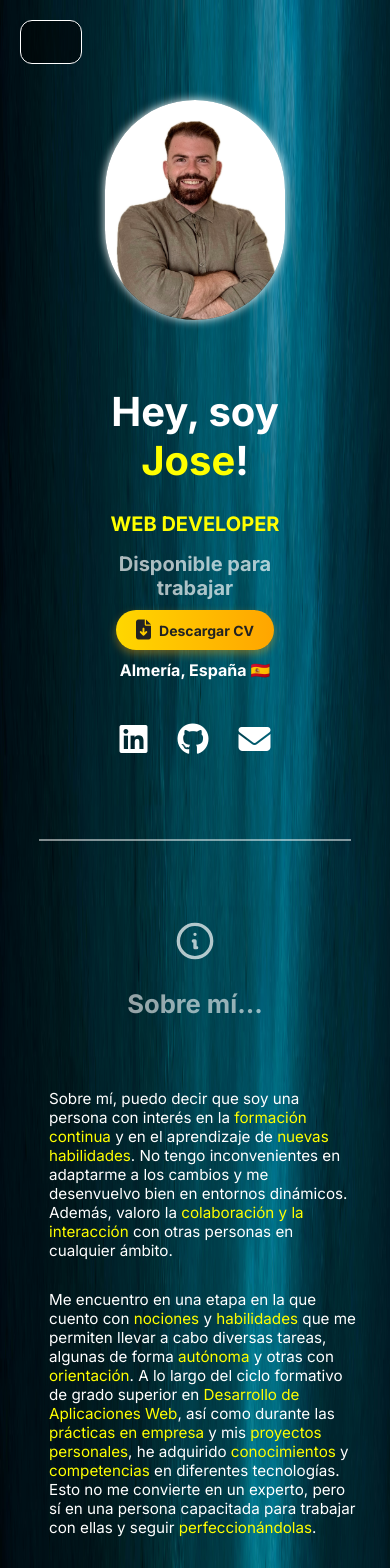
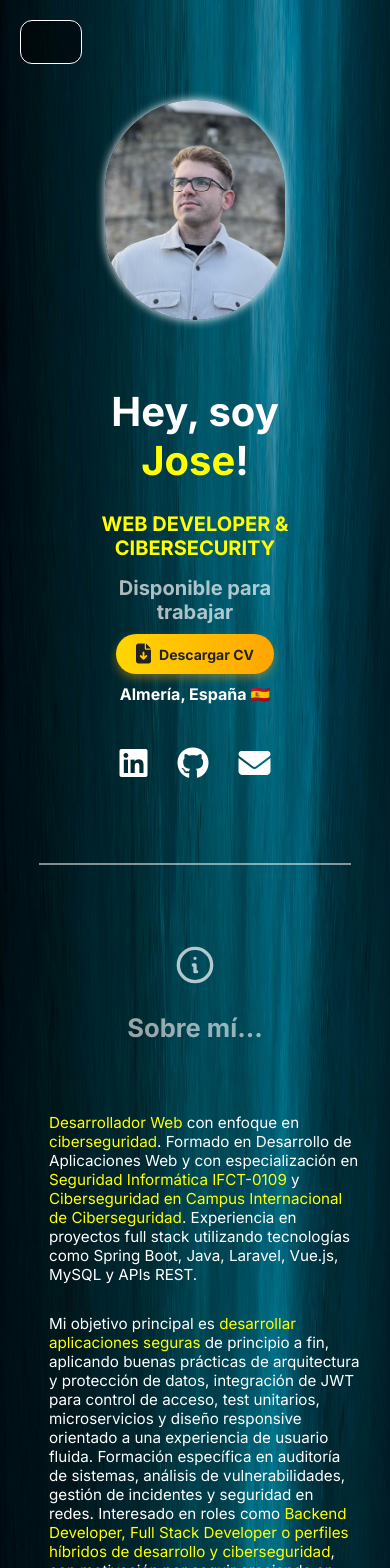
Before and after one commit to JoseMartinez98/CV2, a Vue app: page / in a window 390 px wide. Shown: the top 1568 px of the page. Built offline with nearby package versions, Linux system fonts and the light colour scheme.

Commit message:
nuevos datos

```diff
--- a/src/App.vue
+++ b/src/App.vue
@@ -6,6 +6,7 @@ import Proyectos from "./components/Proyectos.vue";
 import Formacion from "./components/Formacion.vue";
 import PiePagina from "./components/PiePagina.vue";
 import Formulario from "./components/Formulario.vue";
+import Experiencia from "./components/Experiencia.vue";
 </script>
 
 <template>
@@ -31,9 +32,14 @@ import Formulario from "./components/Formulario.vue";
   </div>
   <hr />
   <div id="section5" class="section" v-observe-animate="'animate-slide-up'">
+    <Experiencia />
+  </div>
+  <hr />
+  <div id="section6" class="section" v-observe-animate="'animate-slide-up'">
     <Formulario />
   </div>
   <hr />
+
 
   <PiePagina />
 </template>
--- a/src/components/Contacto.vue
+++ b/src/components/Contacto.vue
@@ -23,32 +23,26 @@ import Menu from "./Menu.vue";
 
     <div class="descripcion">
       <span>
-        Sobre mí, puedo decir que soy una persona con interés en la
-        <span class="nombre"> formación continua</span> y en el aprendizaje de
-        <span class="nombre"> nuevas habilidades</span>. No tengo inconvenientes
-        en adaptarme a los cambios y me desenvuelvo bien en entornos dinámicos.
-        Además, valoro la
-        <span class="nombre"> colaboración y la interacción</span> con otras
-        personas en cualquier ámbito.
+        <span class="nombre">Desarrollador Web</span> con enfoque en <span class="nombre">ciberseguridad</span>. Formado en Desarrollo
+        de Aplicaciones Web y con especialización en <span class="nombre">Seguridad Informática
+        IFCT-0109</span> y <span class="nombre">Ciberseguridad en Campus Internacional de Ciberseguridad</span>.
+        Experiencia en proyectos full stack utilizando tecnologías como Spring
+        Boot, Java, Laravel, Vue.js, MySQL y APIs REST.
       </span>
     </div>
     <div class="descripcion">
       <span>
-        Me encuentro en una etapa en la que cuento con
-        <span class="nombre"> nociones </span> y
-        <span class="nombre"> habilidades </span> que me permiten llevar a cabo
-        diversas tareas, algunas de forma
-        <span class="nombre"> autónoma </span> y otras con
-        <span class="nombre">orientación</span>. A lo largo del ciclo formativo
-        de grado superior en
-        <span class="nombre"> Desarrollo de Aplicaciones Web</span>, así como
-        durante las <span class="nombre"> prácticas en empresa</span> y mis
-        <span class="nombre">proyectos personales</span>, he adquirido
-        <span class="nombre">conocimientos</span> y
-        <span class="nombre">competencias</span> en diferentes tecnologías. Esto
-        no me convierte en un experto, pero sí en una persona capacitada para
-        trabajar con ellas y seguir
-        <span class="nombre">perfeccionándolas</span>.
+        Mi objetivo principal es <span class="nombre">desarrollar aplicaciones seguras</span> de principio a
+        fin, aplicando buenas prácticas de arquitectura y protección de datos,
+        integración de JWT para control de acceso, test unitarios,
+        microservicios y diseño responsive orientado a una experiencia de
+        usuario fluida. Formación específica en auditoría de sistemas, análisis
+        de vulnerabilidades, gestión de incidentes y seguridad en redes.
+        Interesado en roles como <span class="nombre">Backend Developer, Full Stack Developer o
+        perfiles híbridos de desarrollo y ciberseguridad</span>, con motivación por
+        seguir creciendo en entornos profesionales colaborativos y ágiles. Me
+        definen la proactividad, la capacidad de aprendizaje y el compromiso por
+        aportar soluciones de calidad.
       </span>
     </div>
     <div class="descripcion">
--- a/src/components/Encabezado.vue
+++ b/src/components/Encabezado.vue
@@ -3,12 +3,12 @@
 <template>
 <div class="encabezado">
     <div class="fotoPerfil">
-        <img class="perfil" src="/public/image/perfil.jpg">
+        <img class="perfil" src="/public/image/perfil2.jpeg">
     </div>
     <div class="infoPersonal">
         <h1> Hey, soy <span class="nombre"> Jose</span>!
         </h1>
-        <h2 class="nombre"> WEB DEVELOPER</h2>
+        <h2 class="nombre"> WEB DEVELOPER & CIBERSECURITY</h2>
         <h2>Disponible para trabajar
             <a href="documents/CV_JoseAntonioMartinezGonzalez.pdf" download="CV_JoseAntonioMartinezGonzalez" class="btn-cv">
             <i class="fas fa-file-download" style="margin-right: 8px;"></i> Descargar CV</a>
--- /dev/null
+++ b/src/components/Experiencia.vue
@@ -0,0 +1,172 @@
+<script setup>
+</script>
+
+<template>
+  <div class="formacion">
+    <div class="titulo-con-icono">
+      <svg class="icono-info" xmlns="http://www.w3.org/2000/svg" fill="none" viewBox="0 0 24 24" stroke="currentColor">
+        <path stroke-linecap="round" stroke-linejoin="round" stroke-width="2" d="M12 14l9-5-9-5-9 5 9 5zm0 0v6m0 0l3-3m-3 3l-3-3" />
+      </svg>
+      <h1>Experiencia...</h1>
+    </div>
+
+    <div class="titulos">
+      <ul class="timeline">
+        <li>
+            <span class="fecha">11/2025 - 12/2025</span>
+            <h3>Seguridad informática</h3>
+            <p>Almerimatik Formación – España</p>
+            <p>Diferentes actividades relacionadas con la seguridad, configurción ISO segura, configuración red camaras de seguridad etc</p>
+        </li>
+        <li>
+            <span class="fecha">1/2025 - 3/2025</span>
+            <h3>Desarrollo Web</h3>
+            <p>Alborada IT – España</p>
+            <p>Desarrollo Full Stack Aplicación Web Laravel - Vue - MySQL</p>
+        </li>
+      </ul>
+    </div>
+  </div>
+</template>
+
+<style scoped>
+h1 {
+  width: 100%;
+  color: rgba(255, 255, 255, 0.585);
+  font-size: 40px;
+  margin-left: 2%;
+  margin-bottom: 40px;
+}
+
+.titulo-con-icono {
+  display: flex;
+  align-items: center;
+  width: 100%;
+  margin-left: 40px;
+}
+
+.icono-info {
+  width: 60px;
+  height: 60px;
+  margin-right: 10px;
+  margin-bottom: 10px;
+  color: rgba(255, 255, 255, 0.7);
+}
+
+.titulos {
+  display: flex;
+  justify-content: center;
+  margin: 40px 0;
+}
+
+.timeline {
+  list-style: none;
+  border-left: 2px solid rgba(255, 255, 255, 0.3);
+  padding-left: 30px;
+  position: relative;
+  max-width: 600px;
+  width: 100%;
+  margin: 0 auto;
+}
+
+.timeline li {
+  margin-bottom: 30px;
+  position: relative;
+  padding-left: 20px;
+}
+
+.timeline li::before {
+  content: '';
+  position: absolute;
+  left: -17px;
+  top: 5px;
+  width: 12px;
+  height: 12px;
+  background-color: rgba(255, 255, 255, 0.7);
+  border-radius: 50%;
+  border: 2px solid white;
+}
+
+.timeline h3 {
+  margin: 0;
+  color: white;
+  font-size: 18px;
+}
+
+.timeline p {
+  margin: 5px 0 0;
+  color: rgba(255, 255, 255, 0.7);
+  font-size: 14px;
+}
+
+.fecha {
+  font-size: 14px;
+  color: #ccc;
+  margin-bottom: 5px;
+  display: block;
+}
+
+@media (max-width: 768px) {
+  h1 {
+    font-size: 28px;
+    text-align: center;
+    margin-left: 0;
+  }
+
+  .titulo-con-icono {
+    flex-direction: column;
+    align-items: center;
+    margin-left: 0;
+  }
+
+  .icono-info {
+    width: 50px;
+    height: 50px;
+    margin: 0 0 10px 0;
+  }
+
+  .timeline {
+    padding-left: 20px;
+    border-left: 1.5px solid rgba(255, 255, 255, 0.3);
+  }
+
+  .timeline h3 {
+    font-size: 16px;
+  }
+
+  .timeline p {
+    font-size: 13px;
+  }
+
+  .fecha {
+    font-size: 13px;
+  }
+}
+
+@media (max-width: 480px) {
+  h1 {
+    font-size: 1.6rem;
+  }
+
+  .icono-info {
+    width: 40px;
+    height: 40px;
+  }
+
+  .timeline {
+    padding-left: 15px;
+  }
+
+  .timeline h3 {
+    font-size: 15px;
+  }
+
+  .timeline p {
+    font-size: 12px;
+  }
+
+  .fecha {
+    font-size: 12px;
+  }
+}
+</style>
--- a/src/components/Formacion.vue
+++ b/src/components/Formacion.vue
@@ -1,11 +1,21 @@
-<script setup>
-</script>
+<script setup></script>
 
 <template>
   <div class="formacion">
     <div class="titulo-con-icono">
-      <svg class="icono-info" xmlns="http://www.w3.org/2000/svg" fill="none" viewBox="0 0 24 24" stroke="currentColor">
-        <path stroke-linecap="round" stroke-linejoin="round" stroke-width="2" d="M12 14l9-5-9-5-9 5 9 5zm0 0v6m0 0l3-3m-3 3l-3-3" />
+      <svg
+        class="icono-info"
+        xmlns="http://www.w3.org/2000/svg"
+        fill="none"
+        viewBox="0 0 24 24"
+        stroke="currentColor"
+      >
+        <path
+          stroke-linecap="round"
+          stroke-linejoin="round"
+          stroke-width="2"
+          d="M12 14l9-5-9-5-9 5 9 5zm0 0v6m0 0l3-3m-3 3l-3-3"
+        />
       </svg>
       <h1>Formación...</h1>
     </div>
@@ -13,13 +23,21 @@
     <div class="titulos">
       <ul class="timeline">
         <li>
+          <span class="fecha">10/2025 - 08/2026</span>
+          <h3>MÁSTER EN CIBERSEGURIDAD</h3>
+          <p>Campus Interncional de Ciberseguridad & UCAM – España</p>
+        </li>
+        <li>
           <span class="fecha">2/09/2025 - 15/12/2025</span>
           <h3>SEGURIDAD INFORMÁTICA</h3>
           <p>Grupo ATU – España</p>
         </li>
         <li>
           <span class="fecha">1/06/2025 - 1/07/2025</span>
-            <h3>CIBERSEGURIDAD AVANZADA EN ENTORNOS DE LAS TECNOLOGÍAS DE LA OPERACIÓN</h3>
+          <h3>
+            CIBERSEGURIDAD AVANZADA EN ENTORNOS DE LAS TECNOLOGÍAS DE LA
+            OPERACIÓN
+          </h3>
           <p>Aprendea.com – España</p>
         </li>
         <li>
@@ -34,8 +52,28 @@
         </li>
         <li>
           <span class="fecha">07/2020</span>
-            <h3> LIDERAZGO PARA JÓVENES</h3>
+          <h3>LIDERAZGO PARA JÓVENES</h3>
           <p>Diputación de Almería</p>
+        </li>
+      </ul>
+      <ul class="timeline">
+        <li>
+          <span class="fecha">Fecha de expedición 10/2025</span>
+          <h3>Master Backend Spring Core - Spring Boot 2025</h3>
+          <p>ID de la credecencial: UC-7ac85384-7f46-46ae-ae95-8702b3415d1a</p>
+          <p>Udemy</p>
+        </li>
+        <li>
+          <span class="fecha">Fecha de expedición 9/2025</span>
+          <h3>Endpoint Security</h3>
+          <p>ID de la credecencial: 14dcd09e-1fa6-409a-9c93-7d531f99bd72</p>
+          <p>CISCO</p>
+        </li>
+        <li>
+          <span class="fecha">Fecha de expedición 9/2025</span>
+          <h3>Introduction to Cybersecurity</h3>
+          <p>ID de la credecencial: f9589d92-43e8-4764-a9b7-2def5b2407bb</p>
+          <p>CISCO</p>
         </li>
       </ul>
     </div>
@@ -89,7 +127,7 @@ h1 {
 }
 
 .timeline li::before {
-  content: '';
+  content: "";
   position: absolute;
   left: -17px;
   top: 5px;
@@ -165,9 +203,13 @@ h1 {
     width: 40px;
     height: 40px;
   }
-
+  .titulos {
+    flex-direction: column;
+    align-items: center; /* opcional, para centrar los ul */
+  }
   .timeline {
     padding-left: 15px;
+    margin-bottom: 40px;
   }
 
   .timeline h3 {
--- a/src/components/Menu.vue
+++ b/src/components/Menu.vue
@@ -47,7 +47,8 @@ onBeforeUnmount(() => {
       <li><a href="#section2" @click.prevent="(e) => scrollTo('section2', e)">Sobre mí</a></li>
       <li><a href="#section3" @click.prevent="(e) => scrollTo('section3', e)">Proyectos</a></li>
       <li><a href="#section4" @click.prevent="(e) => scrollTo('section4', e)">Formación</a></li>
-      <li><a href="#section5" @click.prevent="(e) => scrollTo('section5', e)">Contacto</a></li>
+      <li><a href="#section5" @click.prevent="(e) => scrollTo('section5', e)">Experiencia</a></li>
+      <li><a href="#section5" @click.prevent="(e) => scrollTo('section6', e)">Contacto</a></li>
     </ul>
   </nav>
 </template>
```
Also changed, not shown: public/image/perfil.JPG (deleted), public/image/perfil2.jpeg (added). Lines whose indentation alone changed are shown as unchanged.
